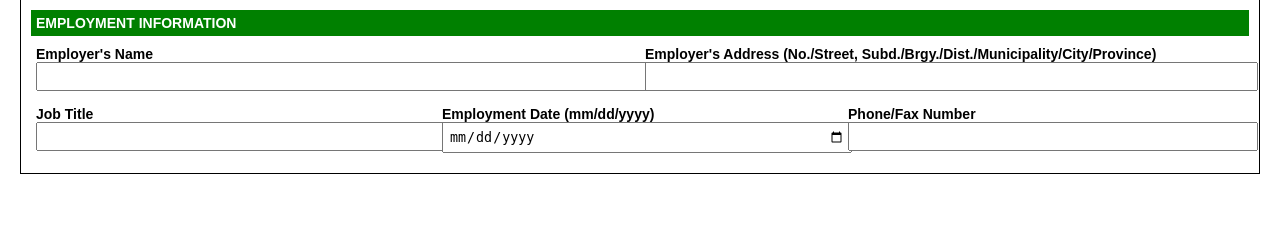
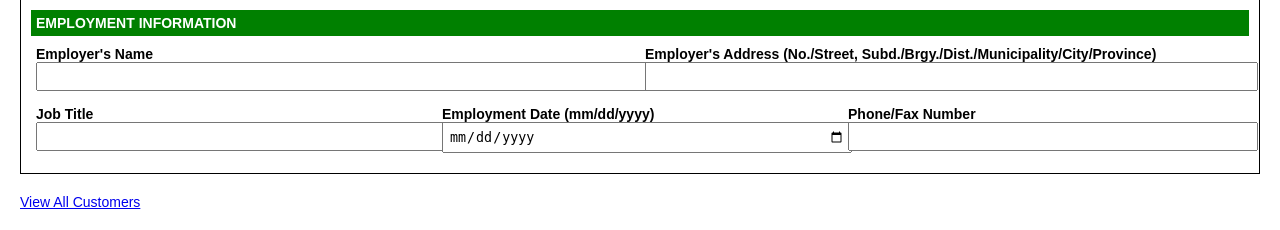
Before and after one commit to chi4ki1/Landbank-CIMS, a Flask app: page / in a window 1280 px wide. Shown: the part 1185-1415 px from the top of the page. Before the commit the page ends 1359 px from the top, so only its background shows below. Run offline with Flask 3, Linux system fonts and the light colour scheme.

Commit message:
first commit

```diff
--- a/templates/index.html
+++ b/templates/index.html
@@ -183,5 +183,6 @@
             <div class="col"><label>Phone/Fax Number</label><input type="text"></div>
         </div>
     </div>
+    <a href="/customers">View All Customers</a>
 </body>
 </html>
```
